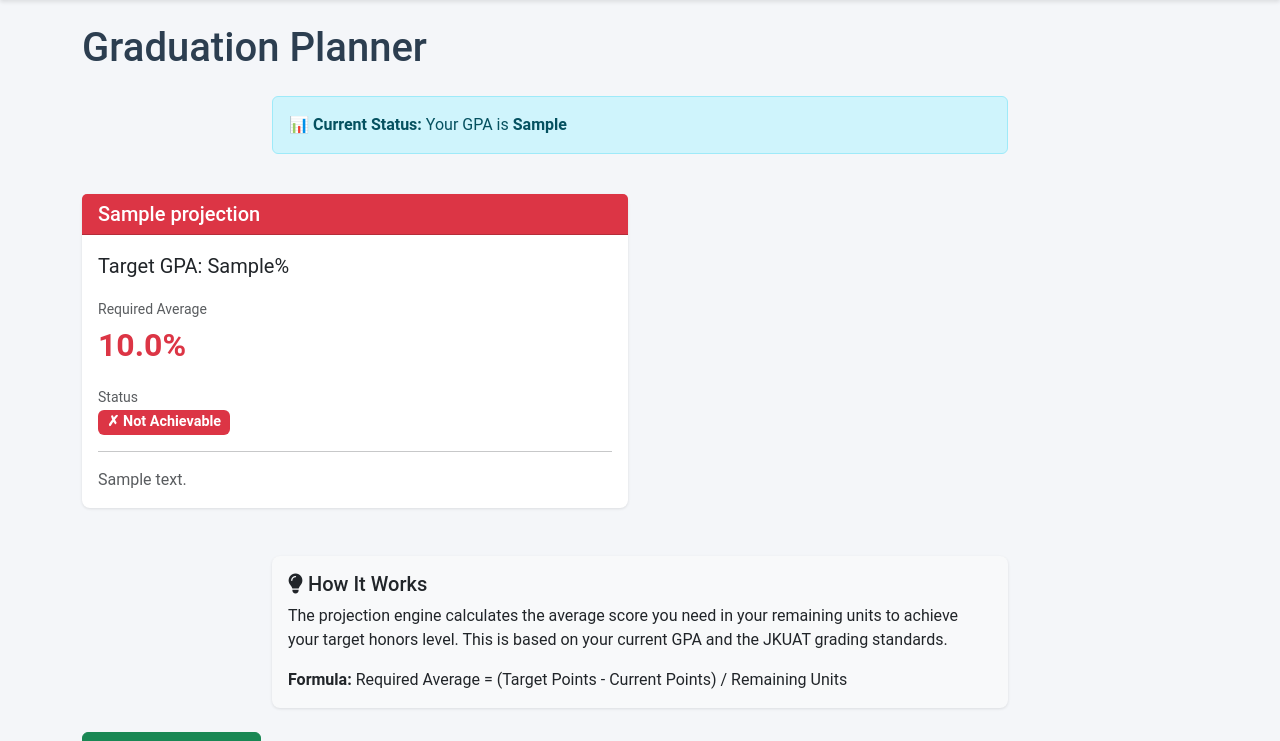
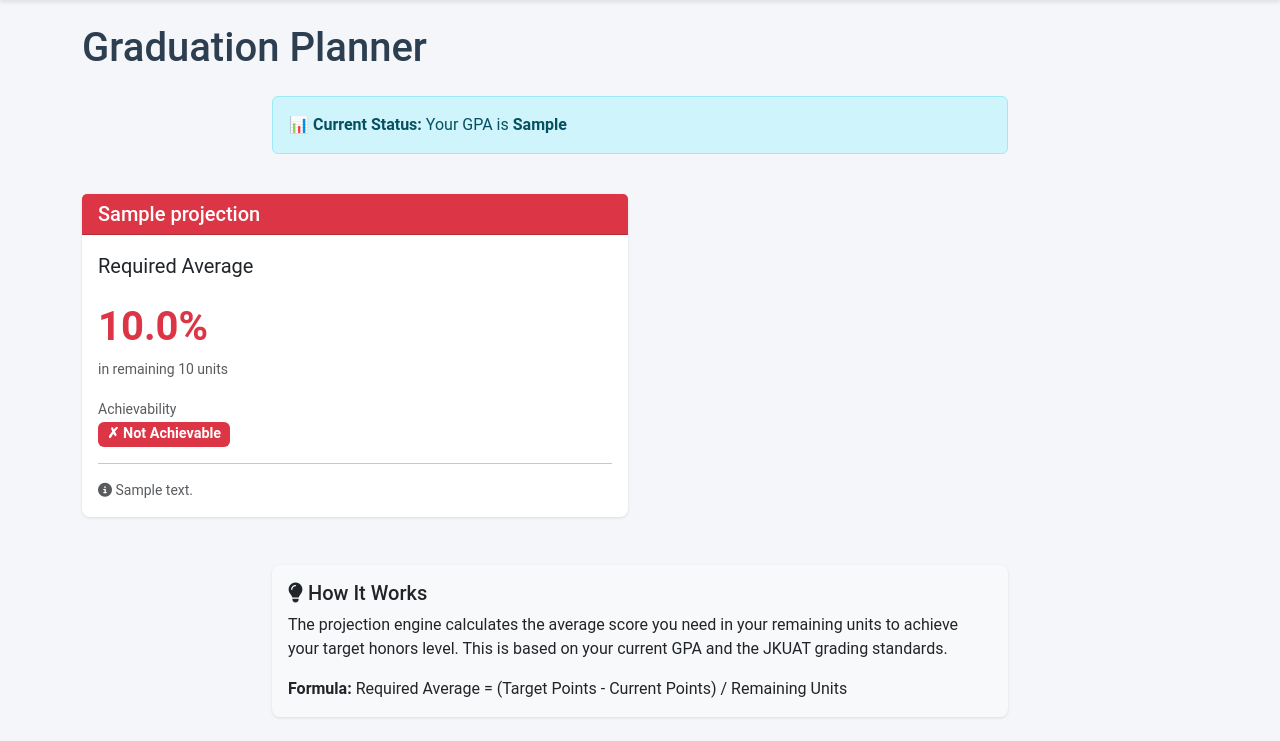
Before and after one commit to Kigsdev/jkuat-gpa-calculator, a Django app: template templates/academics/projection.html in a window 1280 px wide. Shown: the part 57-798 px from the top of the page. Run offline with Django 4.2, Linux system fonts and the light colour scheme; tables that the repository leaves empty hold one stand-in row (values such as "Sample post"); the template is opened without the code that fills it: values that come from a table or form of the project are taken from there, most other values are stand-ins (such as "Sample title", 1, 10 or a date in 2020).

Commit message:
fix: correct projection template data iteration
- Fix template loop to use dictionary iteration for projections data
- Changed from 'for projection in projections' to 'for target_name, projection in projections.items()'
- Display target_name from dictionary key instead of projection.target_name
- Improve layout with clearer remaining_units reference
- Enhance message formatting with icon
- All tests still passing (24/24) ✅

The projection view returns a dictionary of projections keyed by honor level,
so the template needed to iterate over items() to access both key and value.

```diff
--- a/templates/academics/projection.html
+++ b/templates/academics/projection.html
@@ -16,27 +16,27 @@
     </div>
 
     <div class="row">
-        {% for projection in projections %}
+        {% for target_name, projection in projections.items %}
         <div class="col-md-6 mb-4">
             <div class="card">
                 <div class="card-header {% if projection.is_achievable %}bg-success{% else %}bg-danger{% endif %} text-white">
-                    <h5 class="mb-0">{{ projection.target_name }}</h5>
+                    <h5 class="mb-0">{{ target_name }}</h5>
                 </div>
                 <div class="card-body">
                     <p class="lead mb-3">
-                        <strong>Target GPA: {{ projection.target_gpa }}%</strong>
+                        <strong>Required Average</strong>
                     </p>
 
                     {% if projection.required_average %}
                     <div class="mb-3">
-                        <small class="text-muted">Required Average</small>
-                        <div style="font-size: 2rem; font-weight: bold; color: {% if projection.is_achievable %}#28a745{% else %}#dc3545{% endif %};">
+                        <div style="font-size: 2.5rem; font-weight: bold; color: {% if projection.is_achievable %}#28a745{% else %}#dc3545{% endif %};">
                             {{ projection.required_average|floatformat:1 }}%
                         </div>
+                        <small class="text-muted">in remaining {{ remaining_units }} units</small>
                     </div>
 
                     <div class="mb-3">
-                        <small class="text-muted">Status</small>
+                        <small class="text-muted">Achievability</small>
                         <div>
                             {% if projection.is_achievable %}
                             <span class="badge bg-success" style="font-size: 0.9rem;">✓ Achievable</span>
@@ -48,9 +48,11 @@
 
                     <hr>
 
-                    <p class="card-text text-muted">{{ projection.message }}</p>
+                    <p class="card-text text-muted small">
+                        <i class="fas fa-info-circle"></i> {{ projection.message }}
+                    </p>
                     {% else %}
-                    <p class="text-muted">No remaining units to evaluate.</p>
+                    <p class="text-muted">Unable to calculate projections.</p>
                     {% endif %}
                 </div>
             </div>
```
